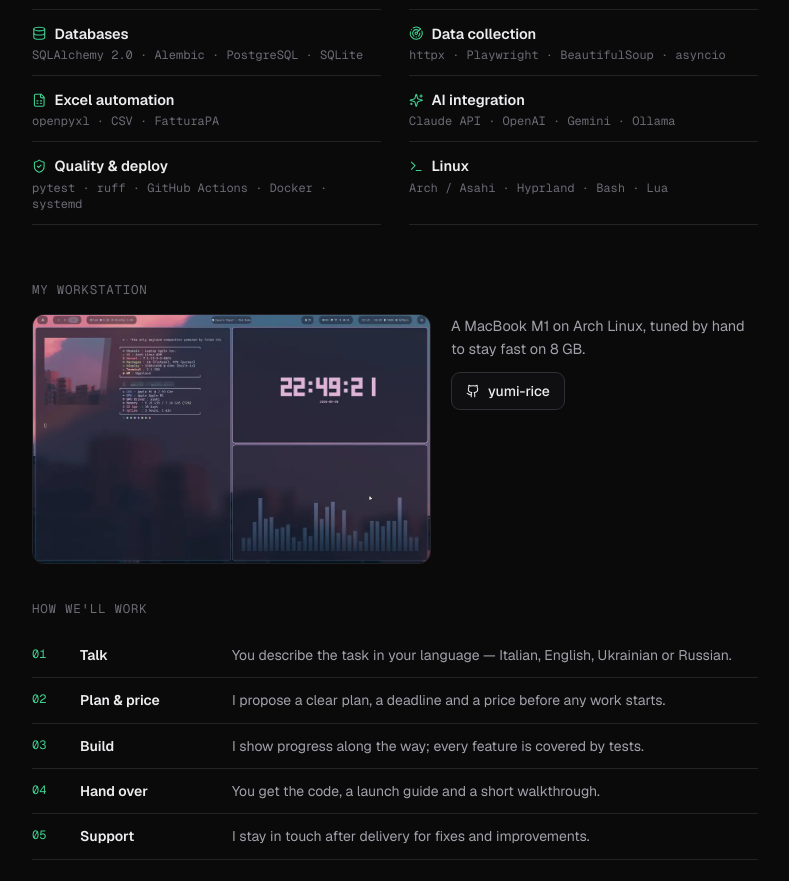
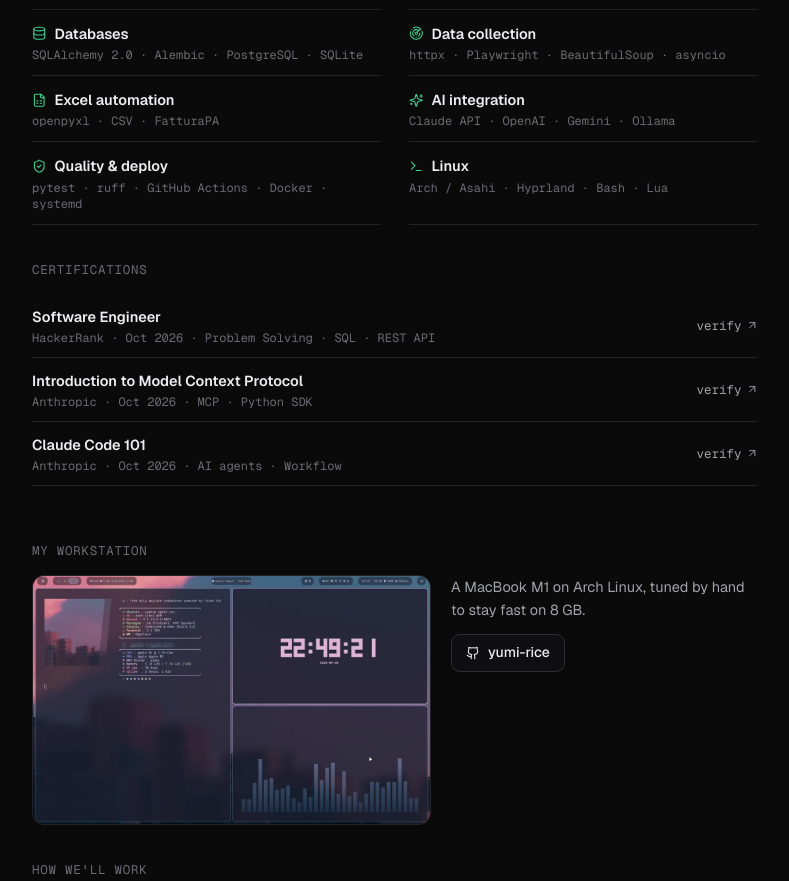
Before and after one commit to sonoyumi/sonoyumi.github.io, a plain HTML site: page index.html in a window 1280 px wide. Shown: the part 1445-2326 px from the top of the page, without its empty margins (462-1251 px from the left). Drawn offline with nearby package versions, Linux system fonts and the light colour scheme.

Commit message:
Сайт: блок сертификатов (HackerRank, Anthropic) с ссылками для проверки

```diff
--- a/data/i18n.js
+++ b/data/i18n.js
@@ -23,7 +23,7 @@
     "work.pinned": "Pinned projects", "cta.more": "Show all projects", "cta.less": "Show fewer",
     "work.search": "Search projects", "work.empty": "No projects match.", "work.live": "live", "work.soon": "coming soon",
     "work.tests": "tests", "work.open": "Open on GitHub", "work.new": "new",
-    "skills.title": "What I work with",
+    "skills.title": "What I work with", "certs.title": "Certifications", "certs.verify": "verify",
     "setup.title": "My workstation", "setup.text": "A MacBook M1 on Arch Linux, tuned by hand to stay fast on 8 GB.",
     "process.title": "How we'll work",
     "contact.title": "Have a routine task that eats your time?",
@@ -50,7 +50,7 @@
     "work.pinned": "Progetti in evidenza", "cta.more": "Mostra tutti i progetti", "cta.less": "Mostra meno",
     "work.search": "Cerca progetti", "work.empty": "Nessun progetto trovato.", "work.live": "live", "work.soon": "in arrivo",
     "work.tests": "test", "work.open": "Apri su GitHub", "work.new": "nuovo",
-    "skills.title": "Con cosa lavoro",
+    "skills.title": "Con cosa lavoro", "certs.title": "Certificazioni", "certs.verify": "verifica",
     "setup.title": "La mia postazione", "setup.text": "Un MacBook M1 con Arch Linux, configurato a mano per restare veloce con 8 GB.",
     "process.title": "Come lavoreremo",
     "contact.title": "Hai un compito ripetitivo che ti ruba tempo?",
@@ -77,7 +77,7 @@
     "work.pinned": "Закріплені проєкти", "cta.more": "Показати всі проєкти", "cta.less": "Показати менше",
     "work.search": "Пошук проєктів", "work.empty": "Нічого не знайдено.", "work.live": "live", "work.soon": "незабаром",
     "work.tests": "тестів", "work.open": "Відкрити на GitHub", "work.new": "новий",
-    "skills.title": "З чим я працюю",
+    "skills.title": "З чим я працюю", "certs.title": "Сертифікати", "certs.verify": "перевірити",
     "setup.title": "Моє робоче місце", "setup.text": "MacBook M1 з Arch Linux, налаштований вручну, щоб швидко працювати на 8 ГБ.",
     "process.title": "Як ми працюватимемо",
     "contact.title": "Маєте рутинне завдання, яке забирає ваш час?",
--- a/data/projects.js
+++ b/data/projects.js
@@ -40,6 +40,13 @@
   { icon: "sparkles", title: "AI integration", text: "Models via APIs, retrieval with sources, honest \"I don't know\".", tags: ["Claude API", "OpenAI", "Gemini", "Ollama"] },
   { icon: "shield-check", title: "Quality & deploy", text: "Automated tests and CI in every project, services that run 24/7.", tags: ["pytest", "ruff", "GitHub Actions", "Docker", "systemd"] },
   { icon: "terminal", title: "Linux", text: "Daily Arch Linux on a MacBook M1; hand-tuned Hyprland desktop.", tags: ["Arch / Asahi", "Hyprland", "Bash", "Lua"] },
+];
+
+// Сертификаты: url — страница проверки (пустая строка — без ссылки), date — год-месяц
+window.CERTS = [
+  { name: "Software Engineer", issuer: "HackerRank", date: "2026-10", url: "https://www.hackerrank.com/certificates/8f0cea1e7ecd", tags: ["Problem Solving", "SQL", "REST API"] },
+  { name: "Introduction to Model Context Protocol", issuer: "Anthropic", date: "2026-10", url: "https://academy.claude.com/badges/915986b5-8b0f-49b5-9e1e-3415f0d98b52", tags: ["MCP", "Python SDK"] },
+  { name: "Claude Code 101", issuer: "Anthropic", date: "2026-10", url: "https://academy.claude.com/badges/6cf7be17-7abc-468d-8762-4a9c355044f0", tags: ["AI agents", "Workflow"] },
 ];
 
 window.CATEGORIES = [
--- a/index.html
+++ b/index.html
@@ -92,6 +92,9 @@
 .skills h4 { font-size: 14.5px; display: flex; gap: 8px; align-items: center; font-weight: 600; } .skills h4 .ic { color: var(--acc); }
 .skills p { font: 12px var(--mono); color: var(--muted); margin-top: 2px; }
 .setup { display: grid; grid-template-columns: 1.3fr 1fr; gap: 20px; align-items: start; }
+.certs > div { display: flex; justify-content: space-between; align-items: center; gap: 16px; padding: 11px 0; border-bottom: 1px solid var(--line); font-size: 14.5px; }
+.certs b { font-weight: 600; } .certs small { display: block; font: 12px var(--mono); color: var(--muted); margin-top: 2px; }
+.certs a { flex: none; display: inline-flex; align-items: center; gap: 4px; font: 12.5px var(--mono); color: var(--sub); } .certs a:hover { color: var(--acc); }
 .setup img { width: 100%; height: auto; border-radius: 12px; border: 1px solid var(--line); display: block; }
 .setup p { color: var(--sub); font-size: 14.5px; margin-bottom: 12px; }
 .steps div { display: grid; grid-template-columns: 36px 140px 1fr; gap: 12px; padding: 11px 0; border-bottom: 1px solid var(--line); font-size: 14px; }
@@ -194,7 +197,8 @@
         <div class="tools"><div class="f" id="f"></div><label><svg class="ic"><use href="#i-search"/></svg><input type="search" id="q" data-i18n-ph="work.search" autocomplete="off"></label></div>
         <div class="acc" id="list"></div></div></section>
 
-    <section id="skills"><div class="sh"><span data-i18n="skills.title"></span></div><div class="skills" id="sk"></div></section>
+    <section id="skills"><div class="sh"><span data-i18n="skills.title"></span></div><div class="skills" id="sk"></div>
+      <div class="sh" style="margin-top:36px"><span data-i18n="certs.title"></span></div><div class="certs" id="certs"></div></section>
 
     <section id="setup"><div class="sh"><span data-i18n="setup.title"></span></div>
       <div class="setup"><a class="shot" href="https://github.com/sonoyumi/yumi-rice" target="_blank" rel="noopener"><img src="assets/img/setup.webp" width="1000" height="625" alt="My Hyprland desktop on Arch Linux" loading="lazy" decoding="async"></a>
@@ -281,6 +285,8 @@
     firstPins = false;
     $("#nums").innerHTML = [[STATS.live, "stats.projects"], [STATS.tests, "stats.tests"], [STATS.soon, "stats.soon"], [STATS.languages, "langs.title"]].map(([n, k]) => `<div><b>${n}</b><span>${t(k)}</span></div>`).join("");
     $("#sk").innerHTML = SKILLS.map((s, i) => { const x = skill(s, i); return `<div><h4>${ic(x.icon)}${x.title}</h4><p>${x.tags.join(" · ")}</p></div>`; }).join("");
+    $("#certs").innerHTML = CERTS.map((c) => `<div><div><b>${c.name}</b><small>${c.issuer} · ${new Date(c.date).toLocaleDateString(lang, { month: "short", year: "numeric" })} · ${c.tags.join(" · ")}</small></div>
+      ${c.url ? `<a href="${c.url}" target="_blank" rel="noopener">${t("certs.verify")} ${ic("arrow-up-right")}</a>` : ""}</div>`).join("");
     $("#steps").innerHTML = PROCESS.map((s, i) => { const x = step(s, i); return `<div><i>0${i + 1}</i><b>${x.title}</b><span>${x.text}</span></div>`; }).join("");
     if (built) { $("#f").innerHTML = CATEGORIES.map((c) => `<button type="button" data-c="${c.id}" class="${c.id === cat ? "on" : ""}">${catLabel(c)}</button>`).join(""); draw(); }
     $("#moreLbl").textContent = t(expanded ? "cta.less" : "cta.more");
```
